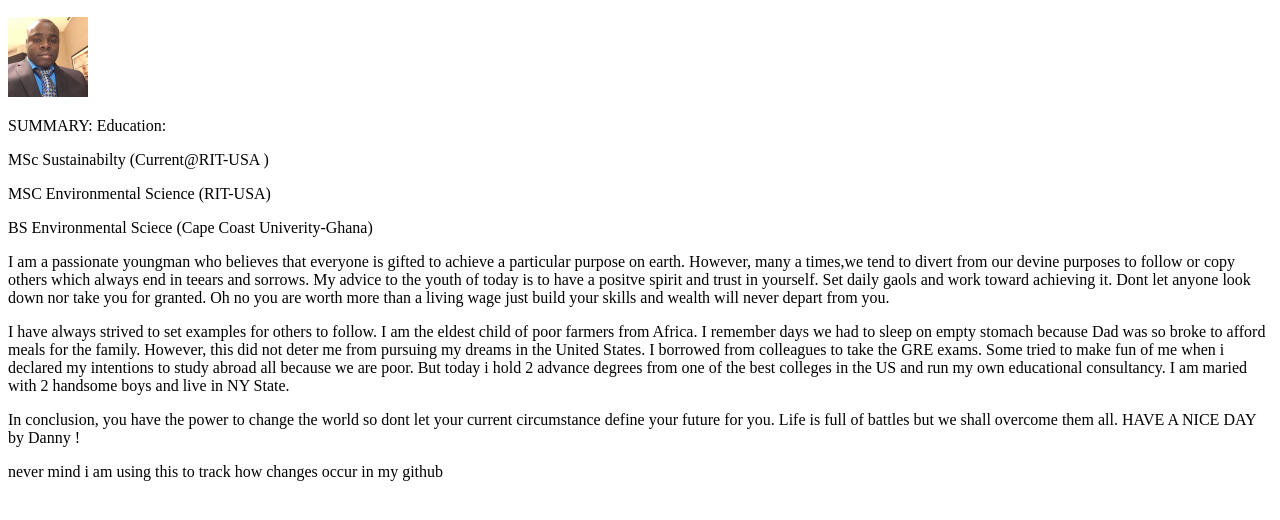
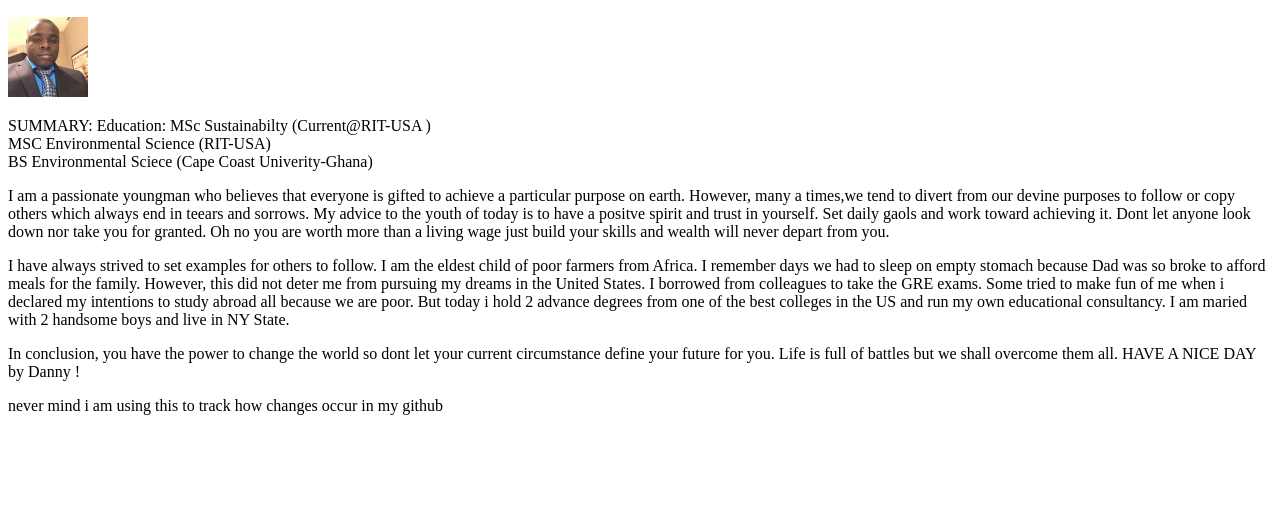
Before and after one commit to DanielBaah/Portfolio, a plain HTML site: page index.html in a window 1280 px wide. Shown: the part 110-630 px from the top of the page. Drawn offline with Linux system fonts and the light colour scheme.

Commit message:
Update index.html

```diff
--- a/index.html
+++ b/index.html
@@ -10,9 +10,9 @@
         <h2>ALIAS THE MAN OF CHARISMA</h2>
            <img src ="myphoto.png" alt ="Daniel Baah">
          <p>SUMMARY:
-             Education: <p>MSc Sustainabilty (Current@RIT-USA )</p>
-                        <p>MSC Environmental Science (RIT-USA)</p>
-                        <p>BS Environmental  Sciece  (Cape Coast Univerity-Ghana)</p>
+             Education:  MSc Sustainabilty (Current@RIT-USA )<br>
+                         MSC Environmental Science (RIT-USA)<br>
+                         BS Environmental  Sciece  (Cape Coast Univerity-Ghana)<br>
          </p>
                <p>I am a passionate youngman who believes that everyone is gifted to achieve a particular purpose
                    on earth. However, many a times,we tend to divert from our devine purposes to
```
